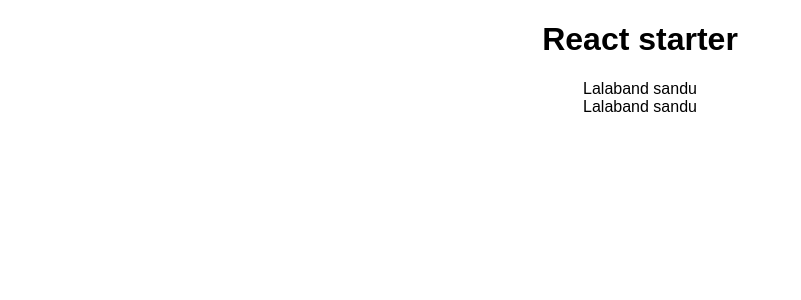
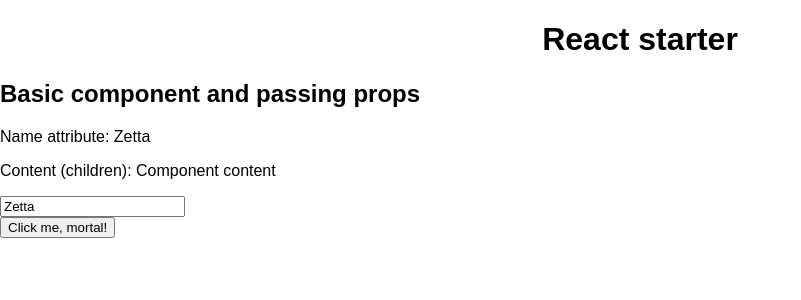
Before and after one commit to dragos-triteanu/enginizer-react, a React (Create React App) app: page / in a window 1280 px wide. Shown: the top 300 px of the page, without its empty margins (0-801 px from the left). Built offline with nearby package versions, Linux system fonts and the light colour scheme.

Commit message:
Added eslintrc + another test component

```diff
--- a/package.json
+++ b/package.json
@@ -8,6 +8,9 @@
     "react-dom": "^16.3.1",
     "react-scripts": "1.1.4"
   },
+  "devDependencies": {
+    "eslint-config-standard-jsx": "^5.0.0"
+  },
   "scripts": {
     "start": "react-scripts start",
     "build": "react-scripts build",
--- a/src/App.css
+++ b/src/App.css
@@ -1,3 +1,3 @@
-.App {
+.centered {
   text-align: center;
 }
--- a/src/App.js
+++ b/src/App.js
@@ -1,19 +1,59 @@
 import React, {Component} from 'react';
 import './App.css';
 import SomeComponent from "./Components/SomeComponent/SomeComponent";
+import {Input} from "./Components/Input/Input";
 
 class App extends Component {
+  state = {
+    components: [
+      {name: 'Zetta'},
+      {name: 'q'},
+      {name: 'z'},
+    ]
+  };
+
   render() {
     return (
-      <div className="App">
-        <h1>React starter</h1>
-        <SomeComponent name="sandu" />
-        <SomeComponent name="sandu">
-          Component content
-        </SomeComponent>
-      </div>
+        <div className="App">
+          <h1 className="centered">React starter</h1>
+          <h2>Basic component and passing props</h2>
+          <SomeComponent name={this.state.components[0].name}
+                         click={this.renameHandler.bind(this, 3)}>
+            Component content
+          </SomeComponent>
+
+          <Input change={this.inputChange}
+                 initVal={this.state.components[0].name}/>
+
+          <button onClick={this.renameHandler.bind(this, 5)}>Click me, mortal!
+          </button>
+
+        </div>
     );
   }
+
+  renameHandler = (param) => {
+    console.log(this.state.components[0].name);
+    // Don't mutate like this this.state.components[0].name = 'Lalaband';
+    this.setState({
+      components: [
+        {name: param + Math.random()},
+        {name: 'q'},
+        {name: 'z'}
+      ]
+    })
+  };
+
+  inputChange = (event) => {
+    this.setState({
+      components: [
+        {name: event.target.value},
+        {name: 'q'},
+        {name: 'z'}
+      ]
+    })
+  }
+
 }
 
 export default App;
--- /dev/null
+++ b/src/Components/Input/Input.js
@@ -0,0 +1,17 @@
+import React, {Component} from 'react';
+
+export class Input extends Component {
+
+  render() {
+    return (
+        <div className='someComponent'>
+          <input type='text'
+                 onChange={this.props.change}
+                 value={this.props.initVal}/>
+        </div>
+    )
+  }
+
+}
+
+export default Input;
--- a/src/Components/SomeComponent/SomeComponent.js
+++ b/src/Components/SomeComponent/SomeComponent.js
@@ -1,17 +1,17 @@
 import React, {Component} from 'react';
 
-class SomeComponent extends Component {
-
+export class SomeComponent extends Component {
 
   render() {
     return (
         <div className="someComponent">
           <div className='someClass'>
-            Lalaband {this.props.name}
+            <p onClick={this.props.click}>Name attribute: {this.props.name}</p>
+            <p>Content (children): {this.props.children}</p>
           </div>
         </div>
-       //The same as
-      //React.createElement('div',{className: 'bonzoi'}, 'Lalaband');
+        //The same as
+        //React.createElement('div',{className: 'bonzoi'}, 'Lalaband');
     );
   }
 }
--- a/src/index.js
+++ b/src/index.js
@@ -4,5 +4,5 @@
 import App from './App';
 import registerServiceWorker from './registerServiceWorker';
 
-ReactDOM.render(<App />, document.getElementById('root'));
+ReactDOM.render(<App/>, document.getElementById('root'));
 registerServiceWorker();
```
Also changed, not shown: 2 other files (tests, documents, lock files or other folders).
